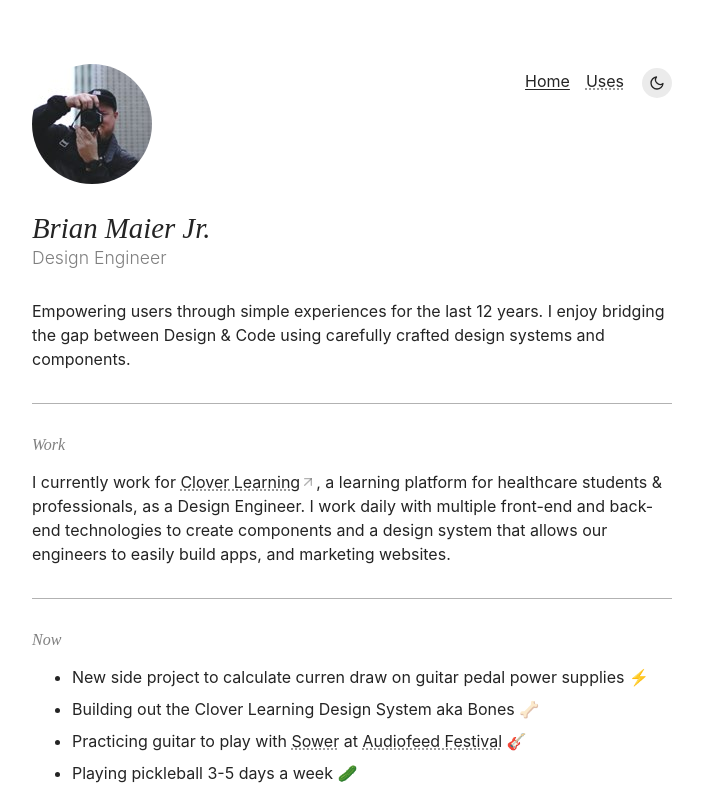
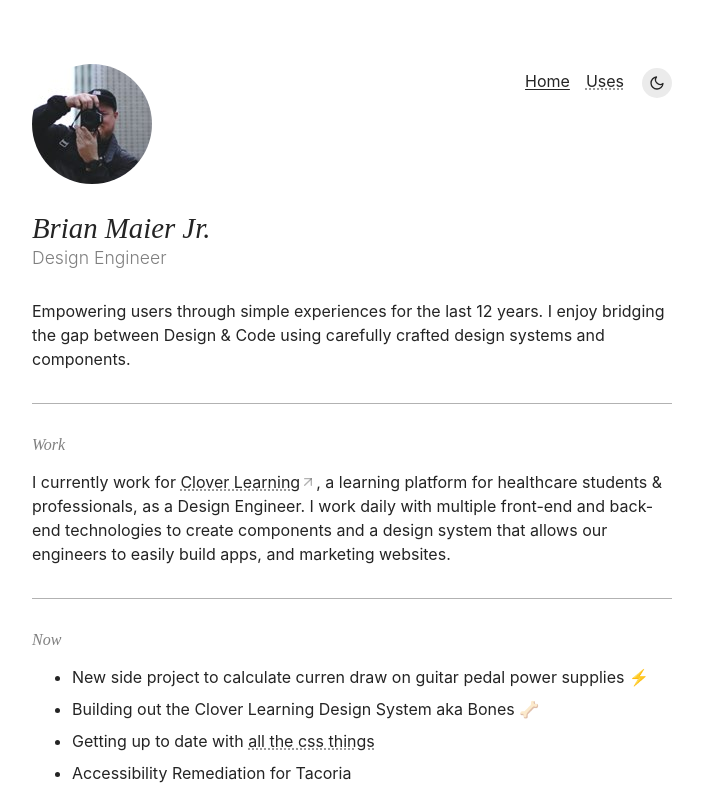
Before and after one commit to brianmaierjr/react-portfolio, a React (Vite) app: page / in a window 1280 px wide. Shown: the top 795 px of the page, without its empty margins (288-991 px from the left). Built offline with nearby package versions, Linux system fonts and the light colour scheme.

Commit message:
Update home.tsx

```diff
--- a/src/pages/home.tsx
+++ b/src/pages/home.tsx
@@ -36,19 +36,8 @@ const Home = () => {
 						Building out the Clover Learning Design System aka Bones
 						🦴
 					</li>
-					<li>
-						Practicing guitar to play with{" "}
-						<a href='https://www.sowerproject.com/' target='_blank'>
-							Sower
-						</a>{" "}
-						at{" "}
-						<a
-							href='https://audiofeedfestival.com/'
-							target='_blank'>
-							Audiofeed Festival
-						</a>{" "}
-						🎸
-					</li>
+					<li>Getting up to date with <a href="https://nerdy.dev/cascading-secret-sauce" target="_blank">all the css things</a></li>
+					<li>Accessibility Remediation for Tacoria</li>
 					<li>Playing pickleball 3-5 days a week 🥒</li>
 				</ul>
 			</Section>
```
